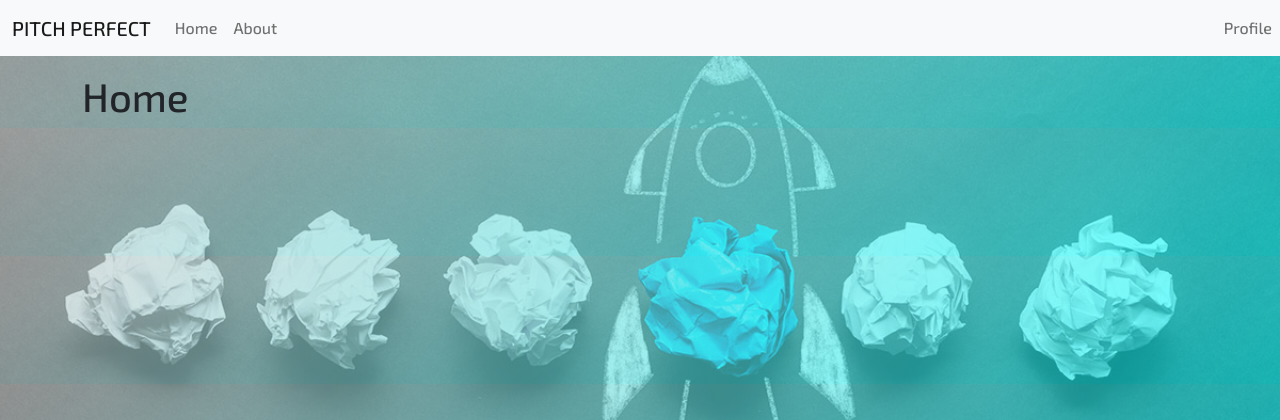
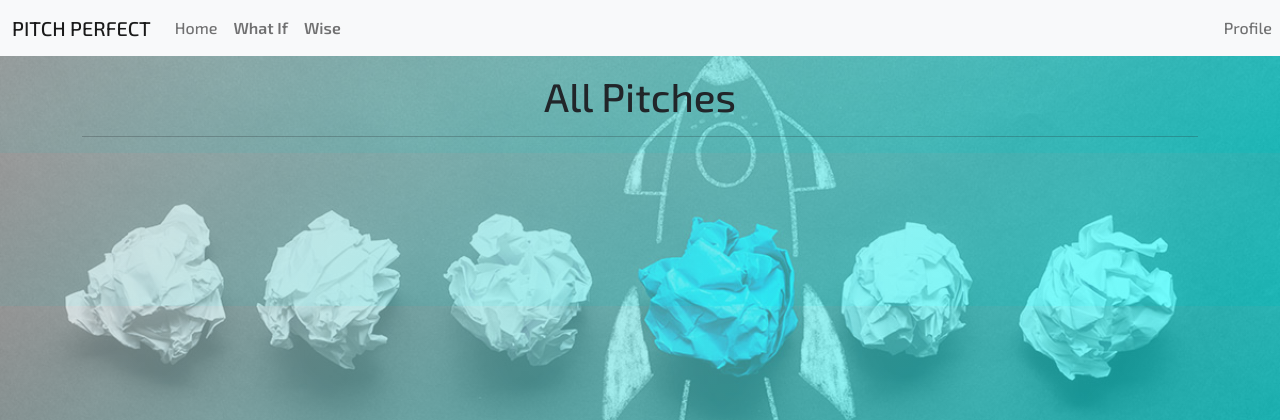
Before and after one commit to Lyonsmasawa/Pitchperfect, a Flask app: page / in a window 1280 px wide. Shown: the top 420 px of the page. Run offline with Flask 2, Linux system fonts and the light colour scheme.

Commit message:
add what view

```diff
--- a/app/main/views.py
+++ b/app/main/views.py
@@ -4,3 +4,7 @@ from . import main
 @main.route('/')
 def index():
     return render_template('index.html')
+
+@main.route('/what')
+def what():
+    return render_template('what.html')
--- a/app/templates/base.html
+++ b/app/templates/base.html
@@ -29,7 +29,10 @@
                         <a class="nav-link" href="/">Home</a>
                     </li>
                     <li class="nav-item">
-                        <a class="nav-link" href="/about">About</a>
+                        <a class="nav-link" href="/what"><strong>What If</strong></a>
+                    </li>
+                    <li class="nav-item">
+                        <a class="nav-link" href="/wise"><strong>Wise</strong></a>
                     </li>
                 </ul>
             </div>
--- a/app/templates/index.html
+++ b/app/templates/index.html
@@ -6,10 +6,7 @@ Pitch-Perfect
 
 {% block main %}
 <div class="container">
-    <div class="row">
-        <div class="col">
-            <h1>Home</h1>
-        </div>
-    </div>
+    <h1 class="text-center">All Pitches</h1>
+    <hr>
 </div>
 {% endblock main %}
```
